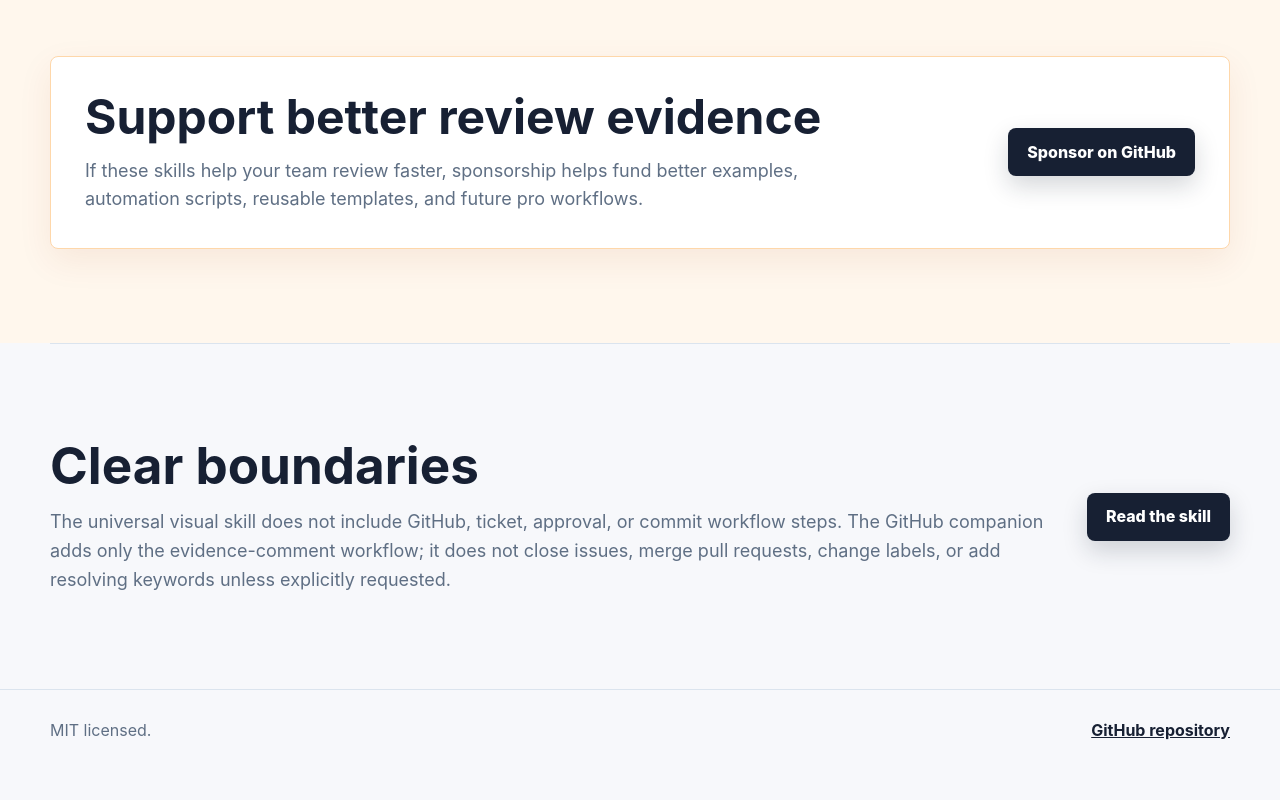
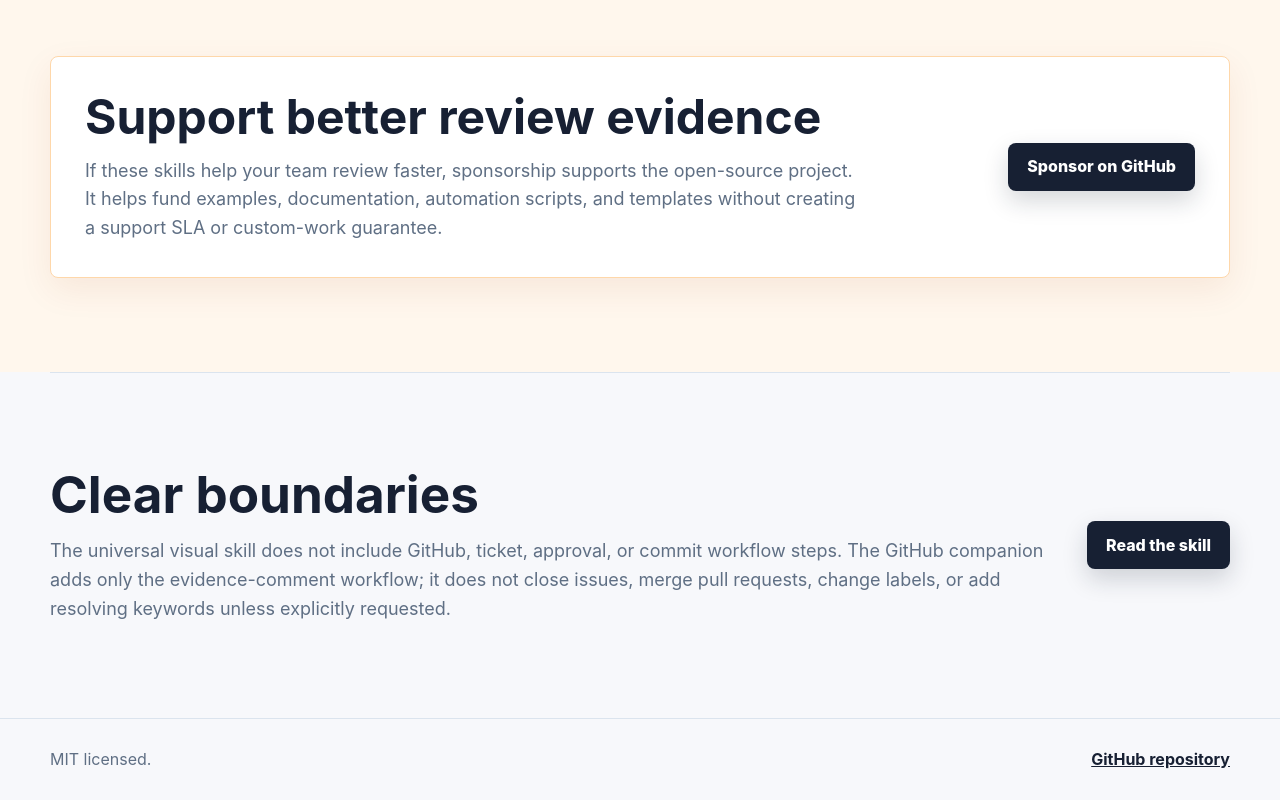
Before and after one commit to Kokoabassplayer/visual-evidence-skills, a plain HTML site: page docs/index.html in a window 1280 px wide. Shown: the part 2654-3454 px from the top of the page. Before the commit the page ends 3425 px from the top, so only its background shows below. Drawn offline with Linux system fonts and the light colour scheme.

Commit message:
docs: clarify sponsor expectations

```diff
--- a/docs/index.html
+++ b/docs/index.html
@@ -107,7 +107,7 @@ Use $github-visual-evidence-comments to draft the PR comment with the annotated
       <div class="shell sponsor-panel">
         <div>
           <h2 id="sponsor-title">Support better review evidence</h2>
-          <p>If these skills help your team review faster, sponsorship helps fund better examples, automation scripts, reusable templates, and future pro workflows.</p>
+          <p>If these skills help your team review faster, sponsorship supports the open-source project. It helps fund examples, documentation, automation scripts, and templates without creating a support SLA or custom-work guarantee.</p>
         </div>
         <a class="button primary" href="https://github.com/sponsors/Kokoabassplayer">Sponsor on GitHub</a>
       </div>
```
Also changed, not shown: README.md.
